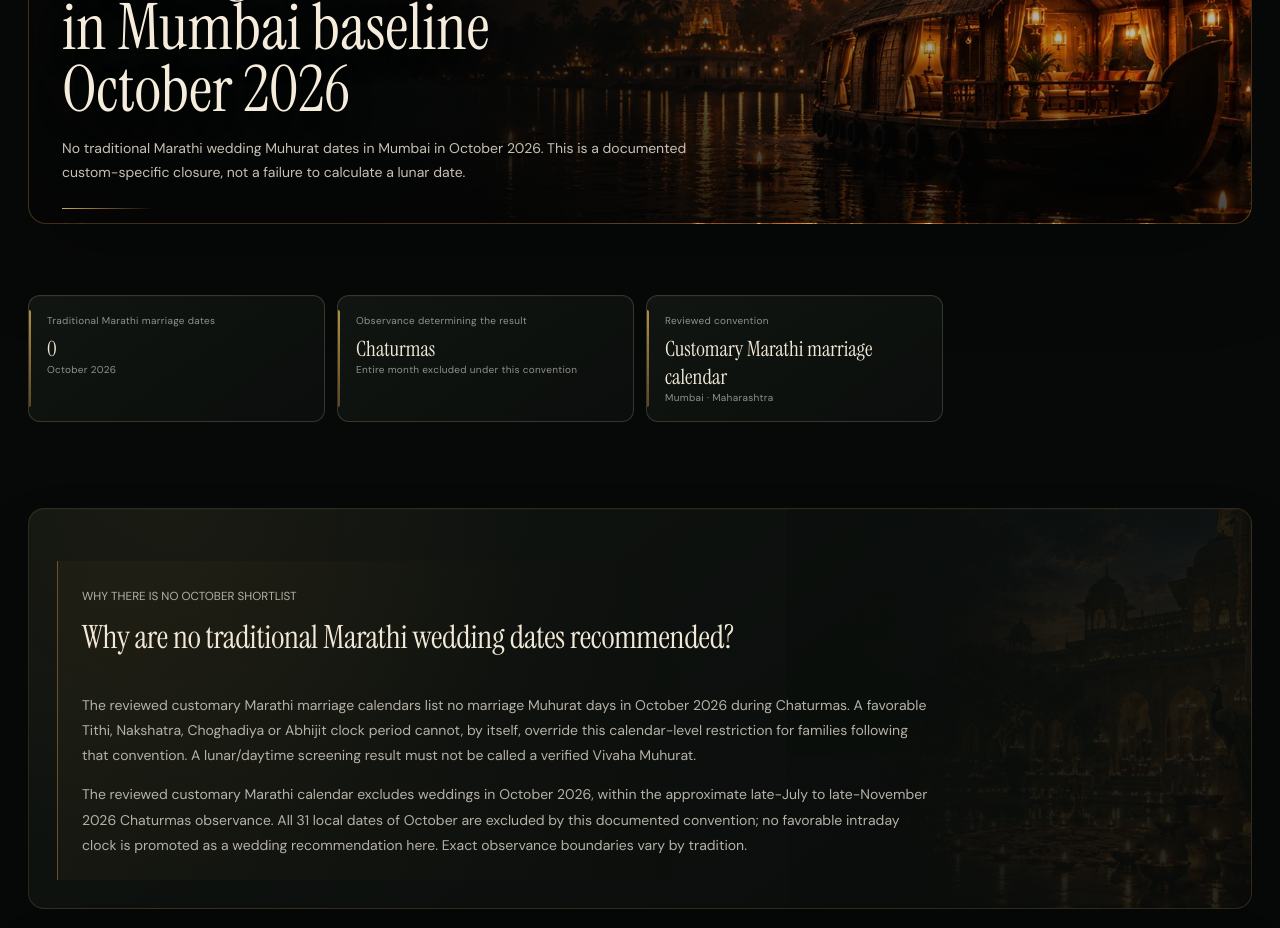
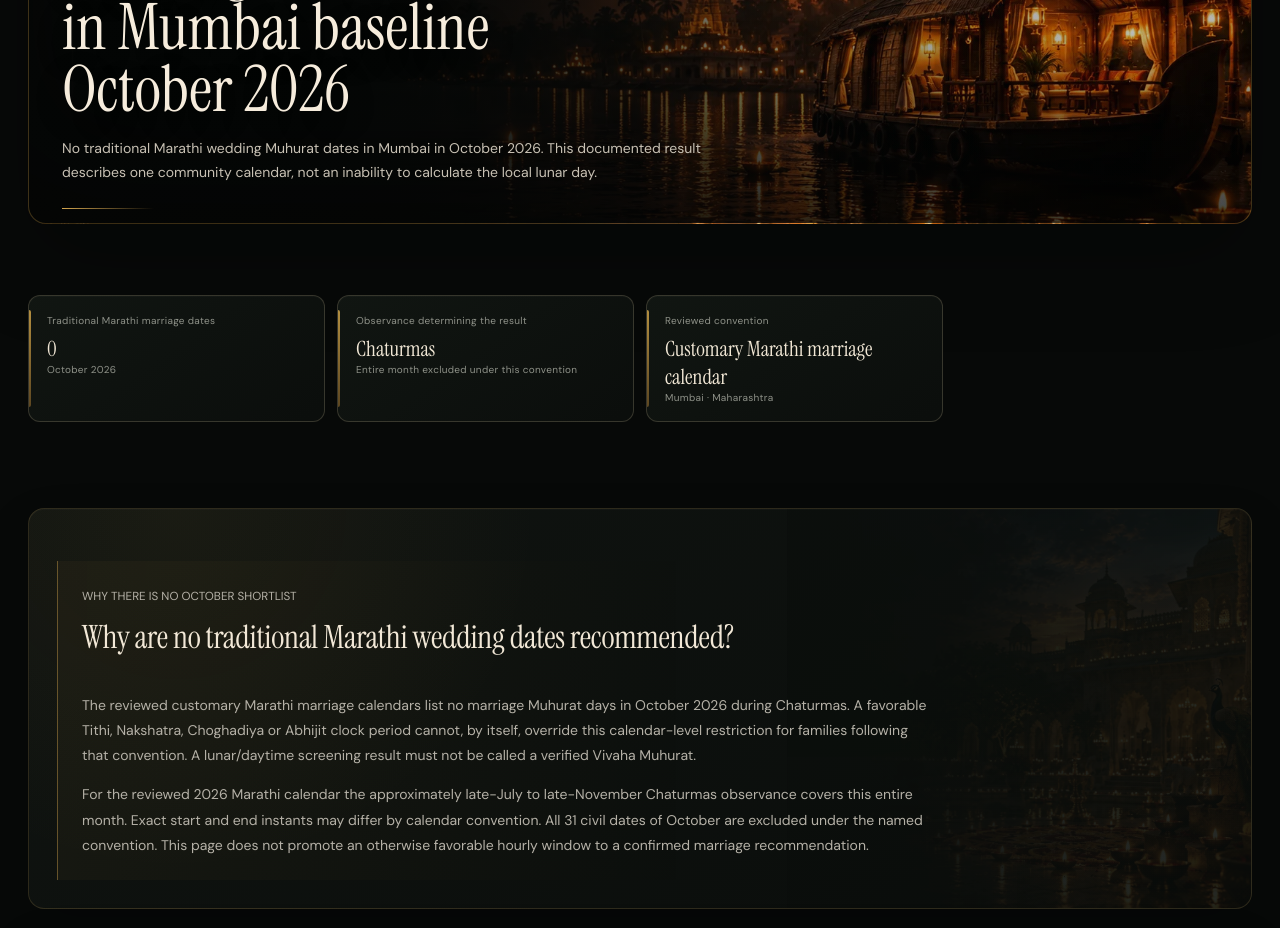
Before and after one commit to SviatF/chanag.xx, a Next.js app: page /muhurat/wedding/2026/10 in a window 1280 px wide. Shown: the part 260-1188 px from the top of the page. Built offline with nearby package versions, Linux system fonts and the light colour scheme.

Commit message:
fix(content): city-specific Marathi ceremony explanation without invented calendar boundaries

```diff
--- a/components/VerifiedMuhuratClosurePage.tsx
+++ b/components/VerifiedMuhuratClosurePage.tsx
@@ -29,17 +29,17 @@ export default function VerifiedMuhuratClosurePage({event,year,month,city,baseli
     <div className="breadcrumbs"><Link href={muhuratYearPath(event,year)}>Wedding Muhurat {year}</Link> / {monthName} / {place}</div>
     <p className="page-kicker">REVIEWED REGIONAL MARRIAGE CALENDAR · MAHARASHTRA</p>
     <h1 className="page-title">Wedding Muhurat in {place}<br/>{monthName} {year}</h1>
-    <p className="page-subtitle">{closure.headline}. This is a documented custom-specific closure, not a failure to calculate a lunar date.</p>
+    <p className="page-subtitle">{closure.headline}. This documented result describes one community calendar, not an inability to calculate the local lunar day.</p>
     <div className="data-grid">
       <div className="data-card"><small>Traditional Marathi marriage dates</small><strong>0</strong><small>{monthName} {year}</small></div>
       <div className="data-card"><small>Observance determining the result</small><strong>{closure.reason}</strong><small>Entire month excluded under this convention</small></div>
-      <div className="data-card"><small>Reviewed convention</small><strong>{closure.convention}</strong><small>Mumbai · Maharashtra</small></div>
+      <div className="data-card"><small>Reviewed convention</small><strong>{closure.convention}</strong><small>{city.name} · {city.state}</small></div>
     </div>
     <section className="wide-panel"><div className="seo-copy">
       <small>WHY THERE IS NO {monthName.toUpperCase()} SHORTLIST</small>
       <h2>Why are no traditional Marathi wedding dates recommended?</h2>
       <p>{closure.explanation}</p>
-      <p>The reviewed customary Marathi calendar excludes weddings in {monthName} {year}, within the approximate late-July to late-November 2026 Chaturmas observance. All {new Date(Date.UTC(year,month,0)).getUTCDate()} local dates of {monthName} are excluded by this documented convention; no favorable intraday clock is promoted as a wedding recommendation here. Exact observance boundaries vary by tradition.</p>
+      <p>{closure.periodNote} All {new Date(Date.UTC(year,month,0)).getUTCDate()} civil dates of {monthName} are excluded under the named convention. This page does not promote an otherwise favorable hourly window to a confirmed marriage recommendation.</p>
     </div></section>
     <section className="wide-panel"><div className="seo-copy">
       <small>REGIONAL AND COMMUNITY CONVENTIONS</small>
@@ -50,7 +50,7 @@ export default function VerifiedMuhuratClosurePage({event,year,month,city,baseli
     <section className="wide-panel"><div className="seo-copy">
       <small>UNDERLYING ASTRONOMICAL DATA</small>
       <h2>What the local Panchang still provides</h2>
-      <p>Sunrise, Tithi, Nakshatra, Rahu Kalam and Choghadiya are separate astronomical and time-of-day observations. Those values can remain valid even when the reviewed wedding calendar does not permit a ceremonial Muhurat. For example, the <Link href={`/panchang/${city.slug}/${year}-${String(month).padStart(2,"0")}-12`}>Mumbai Panchang for 12 {monthName} {year}</Link> provides the lunar-day context without treating a favorable clock interval as permission for a marriage ceremony.</p>
+      <p>Sunrise, Tithi, Nakshatra, Rahu Kalam and Choghadiya are separate astronomical and time-of-day observations. Those values can remain valid even when the reviewed wedding calendar does not permit a ceremonial Muhurat. For example, the <Link href={`/panchang/${city.slug}/${year}-${String(month).padStart(2,"0")}-12`}>{city.name} Panchang for 12 {monthName} {year}</Link> provides the lunar-day context without treating a favorable clock interval as permission for a marriage ceremony.</p>
       <p>For other months, open the <Link href={muhuratYearPath(event,year)}>{year} wedding planning calendar</Link>. Other month listings are screening references until their ceremony-specific exclusions receive the same independent review.</p>
     </div></section>
     <script type="application/ld+json" dangerouslySetInnerHTML={{__html:JSON.stringify(ld)}}/>
```
